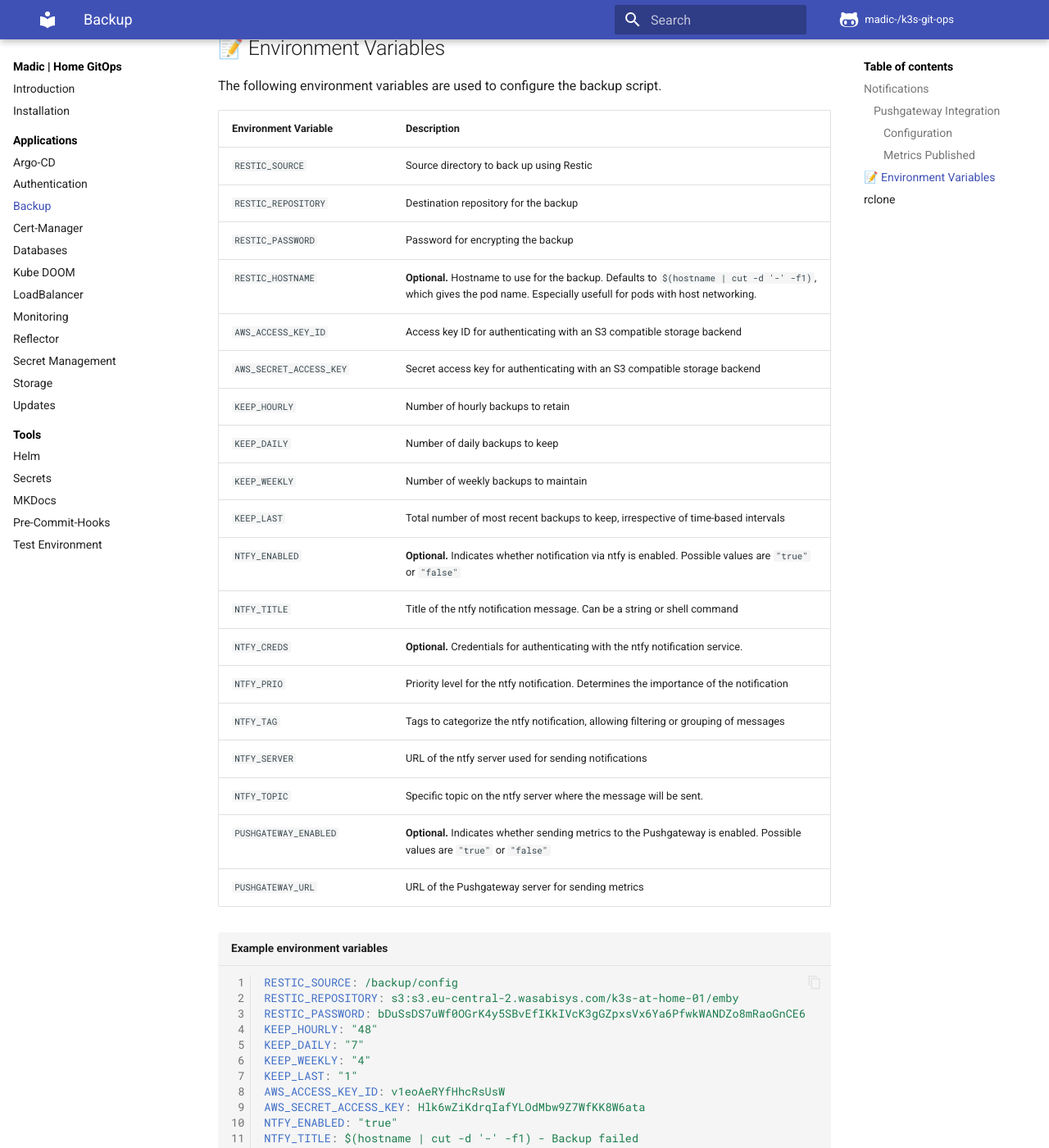
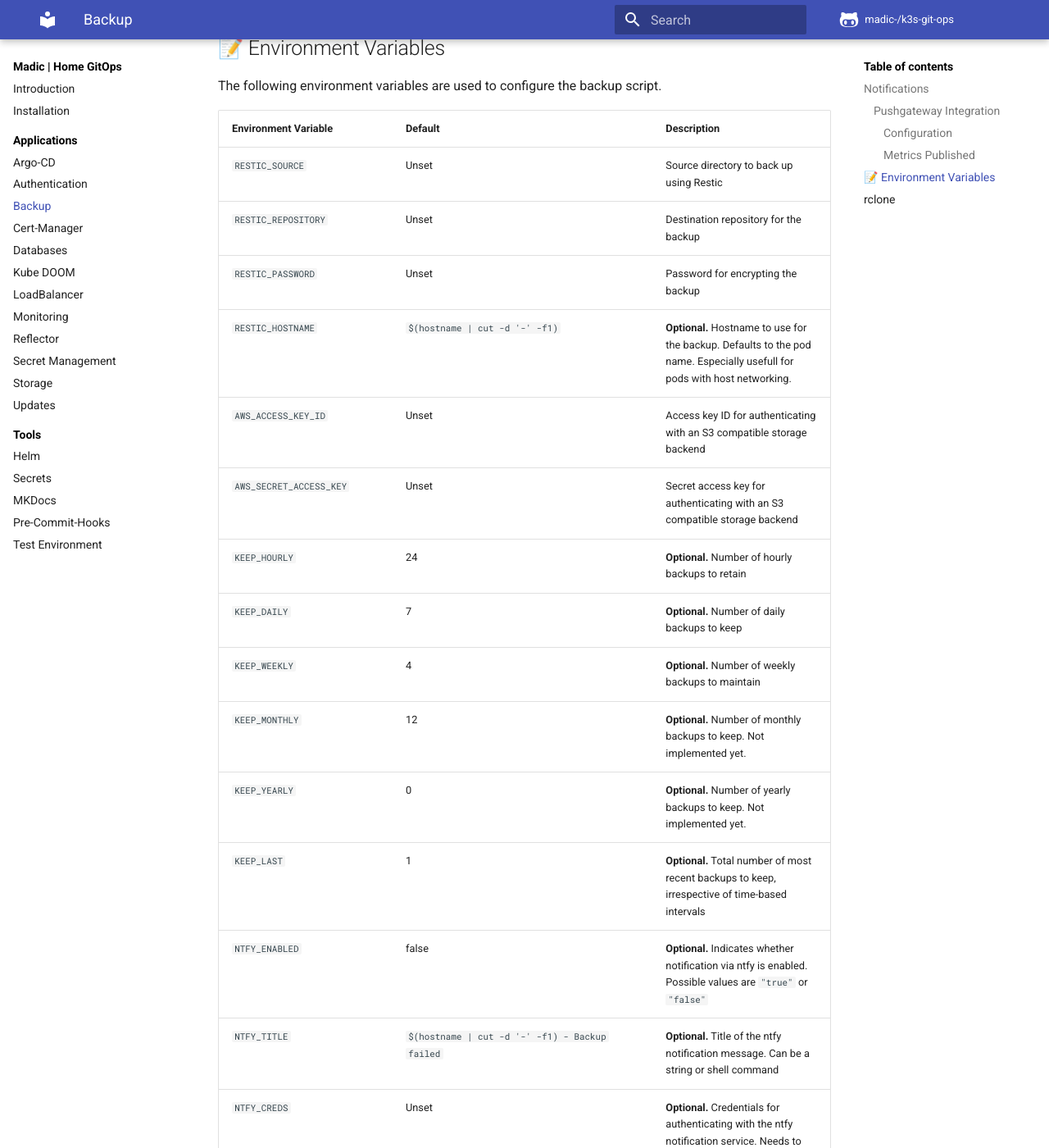
Before and after one commit to madic-creates/k3s-git-ops, an MkDocs documentation site: the page built from docs/backup.md, in a window 1280 px wide and 1400 px high, scrolled down 3844 px. Shown: the whole window at 82% size. Built offline with MkDocs 1.6.1 and Material for MkDocs 9.7.7, drawn with Linux system fonts in a browser that asks for light colours; plug-ins that fetch from the network failed and are left out; comment, search, counter and statistics services are not loaded; some of the changed text lies outside the part shown.

Commit message:
Backup: Setting configurable defaults

````diff
--- a/docs/backup.md
+++ b/docs/backup.md
@@ -135,27 +135,29 @@ PUSHGATEWAY_URL: http://pushgateway.monitoring.svc.cluster.local
 
 The following environment variables are used to configure the backup script.
 
-| <div style="width:180px">Environment Variable</div>    | Description                                                                                    |
-|-------------------------|------------------------------------------------------------------------------------------------|
-| `RESTIC_SOURCE`         | Source directory to back up using Restic                                                       |
-| `RESTIC_REPOSITORY`     | Destination repository for the backup                                                          |
-| `RESTIC_PASSWORD`       | Password for encrypting the backup                                                             |
-| `RESTIC_HOSTNAME`       | **Optional.** Hostname to use for the backup. Defaults to `$(hostname | cut -d '-' -f1)`, which gives the pod name. Especially usefull for pods with host networking. |
-| `AWS_ACCESS_KEY_ID`     | Access key ID for authenticating with an S3 compatible storage backend                         |
-| `AWS_SECRET_ACCESS_KEY` | Secret access key for authenticating with an S3 compatible storage backend                     |
-| `KEEP_HOURLY`           | Number of hourly backups to retain                                                             |
-| `KEEP_DAILY`            | Number of daily backups to keep                                                                |
-| `KEEP_WEEKLY`           | Number of weekly backups to maintain                                                           |
-| `KEEP_LAST`             | Total number of most recent backups to keep, irrespective of time-based intervals              |
-| `NTFY_ENABLED`          | **Optional.** Indicates whether notification via ntfy is enabled. Possible values are `"true"` or `"false"`  |
-| `NTFY_TITLE`            | Title of the ntfy notification message. Can be a string or shell command                       |
-| `NTFY_CREDS`            | **Optional.** Credentials for authenticating with the ntfy notification service.                |
-| `NTFY_PRIO`             | Priority level for the ntfy notification. Determines the importance of the notification        |
-| `NTFY_TAG`              | Tags to categorize the ntfy notification, allowing filtering or grouping of messages           |
-| `NTFY_SERVER`           | URL of the ntfy server used for sending notifications                                          |
-| `NTFY_TOPIC`            | Specific topic on the ntfy server where the message will be sent.                              |
-| `PUSHGATEWAY_ENABLED`   | **Optional.** Indicates whether sending metrics to the Pushgateway is enabled. Possible values are `"true"` or `"false"` |
-| `PUSHGATEWAY_URL`       | URL of the Pushgateway server for sending metrics                                              |
+| <div style="width:180px">Environment Variable</div>    | Default | Description                                           |
+|-------------------------|------|-----------------------------------------------------------------------------------------|
+| `RESTIC_SOURCE`         | Unset | Source directory to back up using Restic                                                       |
+| `RESTIC_REPOSITORY`     | Unset | Destination repository for the backup                                                          |
+| `RESTIC_PASSWORD`       | Unset | Password for encrypting the backup                                                             |
+| `RESTIC_HOSTNAME`       | `$(hostname | cut -d '-' -f1)` | **Optional.** Hostname to use for the backup. Defaults to the pod name. Especially usefull for pods with host networking. |
+| `AWS_ACCESS_KEY_ID`     | Unset | Access key ID for authenticating with an S3 compatible storage backend                         |
+| `AWS_SECRET_ACCESS_KEY` | Unset | Secret access key for authenticating with an S3 compatible storage backend                     |
+| `KEEP_HOURLY`           | 24 | **Optional.** Number of hourly backups to retain                                                             |
+| `KEEP_DAILY`            | 7 | **Optional.** Number of daily backups to keep                                                                |
+| `KEEP_WEEKLY`           | 4 | **Optional.** Number of weekly backups to maintain                                                           |
+| `KEEP_MONTHLY`          | 12 | **Optional.** Number of monthly backups to keep. Not implemented yet.                          |
+| `KEEP_YEARLY`           | 0 | **Optional.** Number of yearly backups to keep. Not implemented yet.                          |
+| `KEEP_LAST`             | 1 | **Optional.** Total number of most recent backups to keep, irrespective of time-based intervals              |
+| `NTFY_ENABLED`          | false | **Optional.** Indicates whether notification via ntfy is enabled. Possible values are `"true"` or `"false"`  |
+| `NTFY_TITLE`            | `$(hostname | cut -d '-' -f1) - Backup failed` | **Optional.** Title of the ntfy notification message. Can be a string or shell command                       |
+| `NTFY_CREDS`            | Unset | **Optional.** Credentials for authenticating with the ntfy notification service. Needs to include the `-u` option                |
+| `NTFY_PRIO`             | 4 | **Optional.** Priority level for the ntfy notification. Determines the importance of the notification        |
+| `NTFY_TAG`              | bangbang | **Optional.** Tags to categorize the ntfy notification, allowing filtering or grouping of messages           |
+| `NTFY_SERVER`           | ntfy.sh | **Optional.** URL of the ntfy server used for sending notifications                                          |
+| `NTFY_TOPIC`            | backup | **Optional.** Topic on the ntfy server where the message will be sent to                              |
+| `PUSHGATEWAY_ENABLED`   | false | **Optional.** Indicates whether sending metrics to the Pushgateway is enabled. Possible values are `"true"` or `"false"` |
+| `PUSHGATEWAY_URL`       | http://prometheus-pushgateway.monitoring.svc.cluster.local:9091 | **Optional.** URL of the Pushgateway server for sending metrics                                              |
 
 ```yaml title="Example environment variables"
 RESTIC_SOURCE: /backup/config
````
Also changed, not shown: 1 other file.
